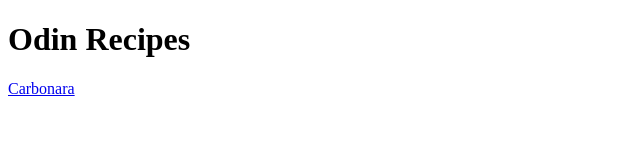
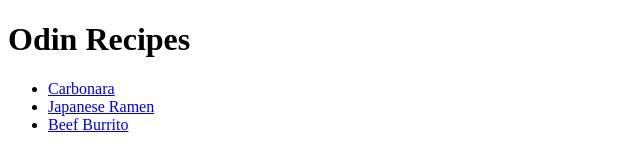
Before and after one commit to sabba2/odin-recipes, a plain HTML site: page index.html in a window 1280 px wide. Shown: the whole page, without its empty margins (0-640 px from the left). Drawn offline with Linux system fonts and the light colour scheme.

Commit message:
Add links and unordered list

```diff
--- a/index.html
+++ b/index.html
@@ -6,7 +6,10 @@
     </head>
     <body>
         <h1>Odin Recipes</h1>
-
-        <a href="recipes/carbonara.html">Carbonara</a>
+        <ul>
+            <li><a href="recipes/carbonara.html">Carbonara</a></li>
+            <li><a href="recipes/ramen.html">Japanese Ramen</a></li>
+            <li><a href="recipes/burrito.html">Beef Burrito</a></li>
+        </ul>
     </body>
 </html>
```
